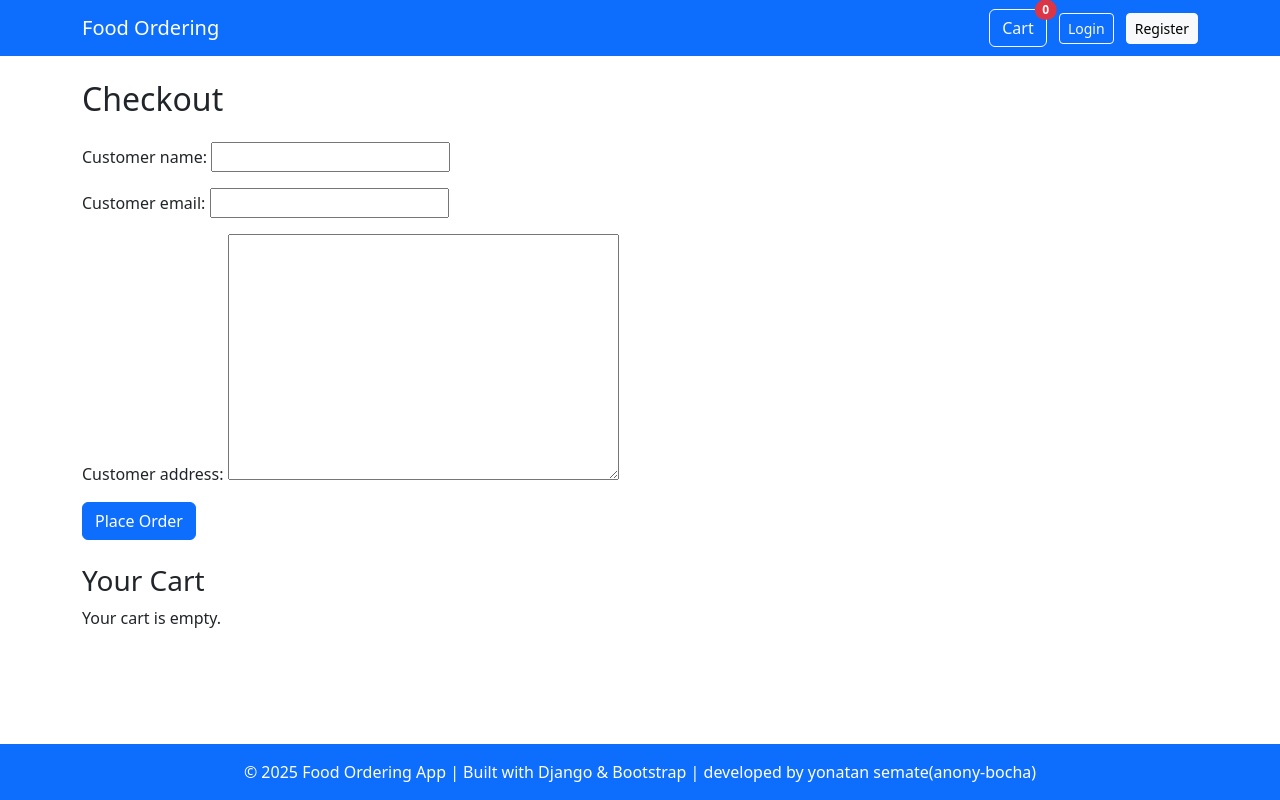
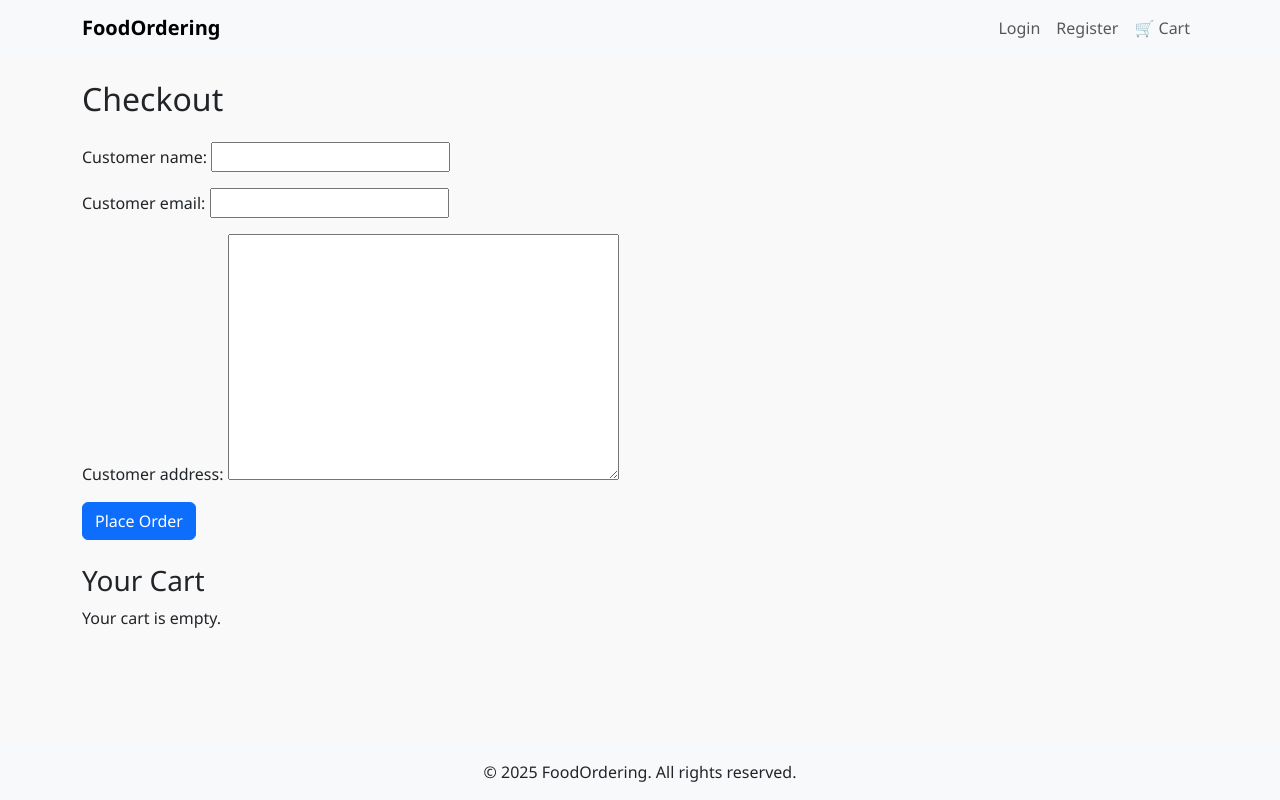
Before and after one commit to anony-bocha/foodordering, a Django app: page /cart/checkout/ in a window 1280 px wide. Run offline with Django 5.2, Linux system fonts and the light colour scheme; data comes from the database, SQL or seed files in the repository; both versions use the stored data as it was after the commit.

Commit message:
some update

```diff
--- a/cart/urls.py
+++ b/cart/urls.py
@@ -1,10 +1,11 @@
 from django.urls import path
-from . import views
+from . import views  # Adjust import depending on your cart app structure
 
 urlpatterns = [
-    path('cart/update/<uuid:product_id>/', views.cart_update, name='cart_update'),
-    path('add/<uuid:product_id>/', views.add_to_cart, name='add_to_cart'),
-    path('', views.view_cart, name='view_cart'),
+    # Other app urls
+    path('cart/', views.view_cart, name='cart_detail'),  # matches the URL used in base.html
+    path('cart/add/<int:product_id>/', views.add_to_cart, name='add_to_cart'),
+    path('cart/update/<int:product_id>/', views.cart_update, name='cart_update'),
     path('checkout/', views.checkout, name='checkout'),
-    path('success/', views.order_success, name='order_success'),
+    path('order-success/', views.order_success, name='order_success'),
 ]
--- a/cart/views.py
+++ b/cart/views.py
@@ -4,6 +4,14 @@ from .models import CartItem, Order, OrderItem
 from .forms import CheckoutForm
 from products.models import Product
 from django.contrib import messages
+
+
+def cart_count(request):
+    session_key = request.session.session_key
+    if not session_key:
+        return {'cart_count': 0}
+    count = CartItem.objects.filter(session_key=session_key).count()
+    return {'cart_count': count}
 
 def view_cart(request):
     session_key = request.session.session_key
--- a/foodordering/settings.py
+++ b/foodordering/settings.py
@@ -119,7 +119,9 @@ USE_TZ = True
 # Static files (CSS, JavaScript, Images)
 # https://docs.djangoproject.com/en/5.2/howto/static-files/
 
-STATIC_URL = 'static/'
+STATIC_URL = '/static/'
+STATICFILES_DIRS = [ BASE_DIR / "static" ]
+
 
 # Default primary key field type
 # https://docs.djangoproject.com/en/5.2/ref/settings/#default-auto-field
--- /dev/null
+++ b/static/css/style.css
@@ -0,0 +1,20 @@
+body {
+    font-family: "Segoe UI", sans-serif;
+    background-color: #f9f9f9;
+}
+
+.navbar-brand {
+    font-weight: 600;
+}
+
+footer {
+    background: #f8f9fa;
+}
+
+.card-title {
+    font-size: 1.2rem;
+}
+
+.table th, .table td {
+    vertical-align: middle;
+}
--- a/templates/base.html
+++ b/templates/base.html
@@ -1,70 +1,71 @@
+{% load static %}
 <!DOCTYPE html>
 <html lang="en">
 <head>
-  <meta charset="UTF-8" />
-  <meta name="viewport" content="width=device-width, initial-scale=1" />
-  <title>{% block title %}Food Ordering{% endblock %}</title>
-  <link href="https://cdn.jsdelivr.net/npm/bootstrap@5.3.0/dist/css/bootstrap.min.css" rel="stylesheet" />
-  <style>
-    /* Make body take full height and flex column */
-    body {
-      display: flex;
-      flex-direction: column;
-      min-height: 100vh;
-    }
+    <meta charset="UTF-8">
+    <title>FoodOrdering</title>
+    <meta name="viewport" content="width=device-width, initial-scale=1">
 
-    /* Content wrapper grows to fill */
-    .content-wrap {
-      flex: 1;
-    }
-  </style>
+    <!-- Bootstrap 5 CSS CDN -->
+    <link href="https://cdn.jsdelivr.net/npm/bootstrap@5.3.0/dist/css/bootstrap.min.css" rel="stylesheet">
+
+    <!-- Your custom CSS -->
+    <link rel="stylesheet" href="{% static 'css/style.css' %}">
+
 </head>
-<body>
-  <nav class="navbar navbar-expand-lg navbar-dark bg-primary mb-4">
+<body class="d-flex flex-column min-vh-100">
+
+
+  <nav class="navbar navbar-expand-lg navbar-light bg-light">
     <div class="container">
-      <a class="navbar-brand" href="{% url 'product_list' %}">Food Ordering</a>
-      <div>
-        <a href="{% url 'view_cart' %}" class="btn btn-outline-light position-relative me-2">
-          Cart
-          <span class="position-absolute top-0 start-100 translate-middle badge rounded-pill bg-danger">
-            {{ request.session.cart_count|default:0 }}
-          </span>
-        </a>
+      <a class="navbar-brand" href="{% url 'product_list' %}">FoodOrdering</a>
+      <button class="navbar-toggler" type="button" data-bs-toggle="collapse" data-bs-target="#navbarNav">
+        <span class="navbar-toggler-icon"></span>
+      </button>
+      <div class="collapse navbar-collapse" id="navbarNav">
+        <ul class="navbar-nav ms-auto">
+          {% if user.is_authenticated %}
+            <li class="nav-item">
+              <a class="nav-link" href="#">{{ user.username }}</a>
+            </li>
+            <li class="nav-item">
+              <a class="nav-link" href="{% url 'logout' %}">Logout</a>
+            </li>
+          {% else %}
+            <li class="nav-item">
+              <a class="nav-link" href="{% url 'login' %}">Login</a>
+            </li>
+            <li class="nav-item">
+              <a class="nav-link" href="{% url 'register' %}">Register</a>
+            </li>
+          {% endif %}
 
-        {% if user.is_authenticated %}
-          <span class="navbar-text me-3">Hi, {{ user.username }}!</span>
-          <form method="post" action="{% url 'logout' %}" style="display:inline;">
-            {% csrf_token %}
-            <button type="submit" class="btn btn-link" style="padding: 0; border: none; background: none; color: red;">
-              Logout
-            </button>
-          </form>
-        {% else %}
-          <a class="btn btn-outline-light btn-sm me-2" href="{% url 'login' %}">Login</a>
-          <a class="btn btn-light btn-sm" href="{% url 'register' %}">Register</a>
-        {% endif %}
+          <li class="nav-item">
+            <a class="nav-link position-relative" href="{% url 'cart_detail' %}">
+              🛒 Cart
+              {% if cart_count > 0 %}
+                <span class="position-absolute top-0 start-100 translate-middle badge rounded-pill bg-danger">
+                  {{ cart_count }}
+                </span>
+              {% endif %}
+            </a>
+          </li>
+        </ul>
       </div>
     </div>
   </nav>
 
-  <div class="content-wrap">
-    <div class="container">
-      {% if messages %}
-        {% for message in messages %}
-          <div class="alert alert-{{ message.tags }} alert-dismissible fade show" role="alert">
-            {{ message }}
-            <button type="button" class="btn-close" data-bs-dismiss="alert" aria-label="Close"></button>
-          </div>
-        {% endfor %}
-      {% endif %}
-      {% block content %}{% endblock %}
-    </div>
+  <div class="container my-4 flex-grow-1">
+    {% block content %}
+    {% endblock %}
   </div>
 
-  <footer class="bg-primary text-white text-center py-3 mt-auto">
-    © 2025 Food Ordering App | Built with Django & Bootstrap | developed by yonatan semate(anony-bocha)
+  <footer class="bg-light text-center py-3 mt-auto">
+    <p class="mb-0">&copy; 2025 FoodOrdering. All rights reserved.</p>
   </footer>
 
+  <!-- Bootstrap 5 JS Bundle CDN -->
   <script src="https://cdn.jsdelivr.net/npm/bootstrap@5.3.0/dist/js/bootstrap.bundle.min.js"></script>
+
 </body>
 </html>
```
Also changed, not shown: cart/templates/cart/cat_detail.html (added, +40 -0 lines), products/templates/products/product_list.html (+11 -14 lines), db.sqlite3.
